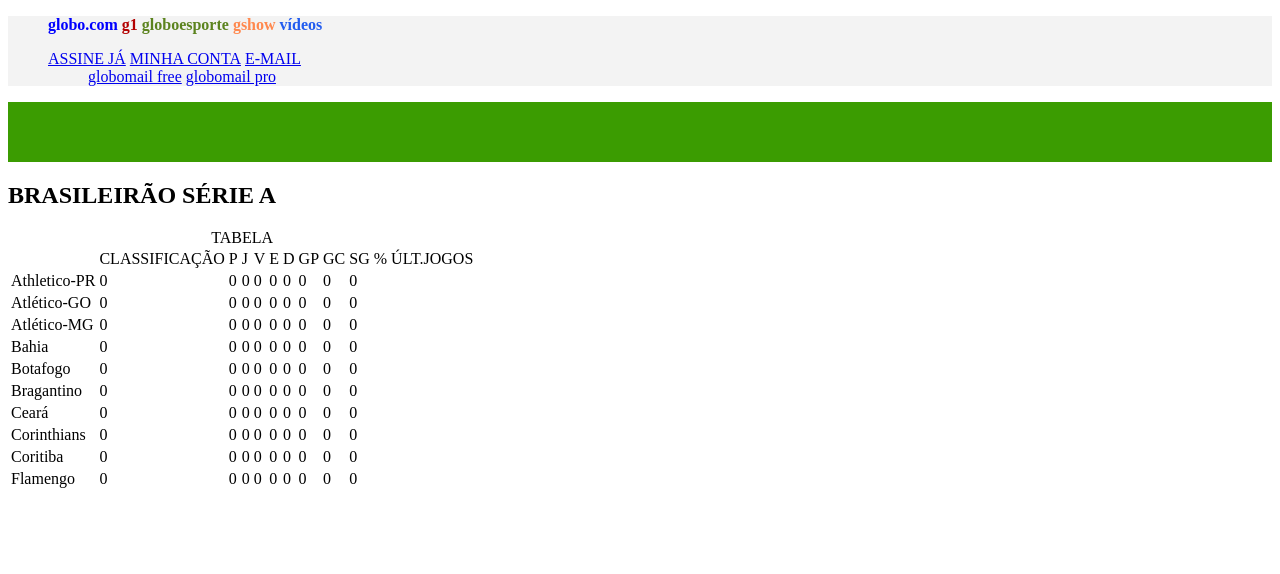
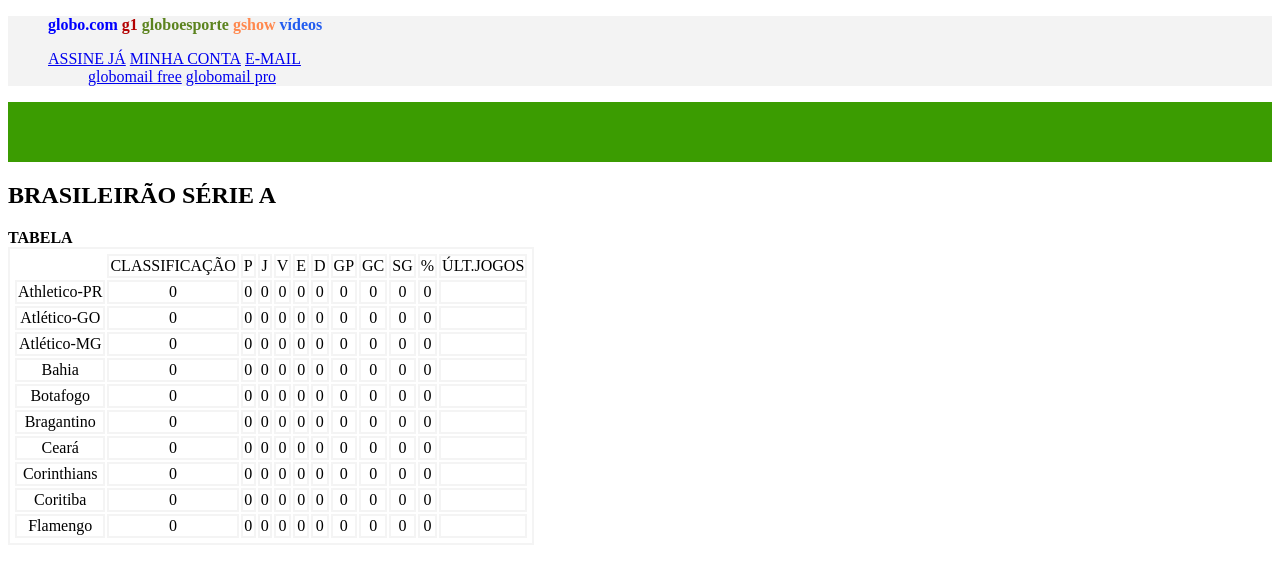
Before and after one commit to teradevlab/cssatv2, a plain HTML site: page index.html in a window 1280 px wide. Drawn offline with Linux system fonts and the light colour scheme.

Commit message:
Separação de células.

```diff
--- a/css/Styles.css
+++ b/css/Styles.css
@@ -59,7 +59,25 @@ nav#CinzaHead {
 
 }
 
+table#ClassificacaoGeral {
+    border: 2px solid #F4F4F4;
+    text-align: center;
+    padding: 3px;
 
+}
+
+table#ClassificacaoGeral caption
+{
+    text-align: left;
+    font-weight: bolder;
+
+}
+table#ClassificacaoGeral td
+{
+    text-align: center;
+    border: 2px solid #F4F4F4;
+    border-spacing: 2px;
+}
 
 h1 {
 
--- a/index.html
+++ b/index.html
@@ -48,16 +48,16 @@
             <table id="ClassificacaoGeral">
                 <caption>TABELA</caption>
                 <th><td>CLASSIFICAÇÃO</td><td>P</td><td>J</td><td>V</td><td>E</td><td>D</td><td>GP</td><td>GC</td><td>SG</td><td>%</td><td>ÚLT.JOGOS</td></th>
-                <tr><td>Athletico-PR</td><td>0</td><td>0</td><td>0</td><td>0</td><td>0</td><td>0</td><td>0</td><td>0</td><td>0</td><td></td></tr>
-                <tr><td>Atlético-GO</td><td>0</td><td>0</td><td>0</td><td>0</td><td>0</td><td>0</td><td>0</td><td>0</td><td>0</td><td></td></tr>
-                <tr><td>Atlético-MG</td><td>0</td><td>0</td><td>0</td><td>0</td><td>0</td><td>0</td><td>0</td><td>0</td><td>0</td><td></td></tr>
-                <tr><td>Bahia</td><td>0</td><td>0</td><td>0</td><td>0</td><td>0</td><td>0</td><td>0</td><td>0</td><td>0</td><td></td></tr>
-                <tr><td>Botafogo</td><td>0</td><td>0</td><td>0</td><td>0</td><td>0</td><td>0</td><td>0</td><td>0</td><td>0</td><td></td></tr>
-                <tr><td>Bragantino</td><td>0</td><td>0</td><td>0</td><td>0</td><td>0</td><td>0</td><td>0</td><td>0</td><td>0</td><td></td></tr>
-                <tr><td>Ceará</td><td>0</td><td>0</td><td>0</td><td>0</td><td>0</td><td>0</td><td>0</td><td>0</td><td>0</td><td></td></tr>
-                <tr><td>Corinthians</td><td>0</td><td>0</td><td>0</td><td>0</td><td>0</td><td>0</td><td>0</td><td>0</td><td>0</td><td></td></tr>
-                <tr><td>Coritiba</td><td>0</td><td>0</td><td>0</td><td>0</td><td>0</td><td>0</td><td>0</td><td>0</td><td>0</td><td></td></tr>
-                <tr><td>Flamengo</td><td>0</td><td>0</td><td>0</td><td>0</td><td>0</td><td>0</td><td>0</td><td>0</td><td>0</td><td></td></tr>
+                <tr><td>Athletico-PR</td><td>0</td><td>0</td><td>0</td><td>0</td><td>0</td><td>0</td><td>0</td><td>0</td><td>0</td><td>0</td><td></td></tr>
+                <tr><td>Atlético-GO</td><td>0</td><td>0</td><td>0</td><td>0</td><td>0</td><td>0</td><td>0</td><td>0</td><td>0</td><td>0</td><td></td></tr>
+                <tr><td>Atlético-MG</td><td>0</td><td>0</td><td>0</td><td>0</td><td>0</td><td>0</td><td>0</td><td>0</td><td>0</td><td>0</td><td></td></tr>
+                <tr><td>Bahia</td><td>0</td><td>0</td><td>0</td><td>0</td><td>0</td><td>0</td><td>0</td><td>0</td><td>0</td><td>0</td><td></td></tr>
+                <tr><td>Botafogo</td><td>0</td><td>0</td><td>0</td><td>0</td><td>0</td><td>0</td><td>0</td><td>0</td><td>0</td><td>0</td><td></td></tr>
+                <tr><td>Bragantino</td><td>0</td><td>0</td><td>0</td><td>0</td><td>0</td><td>0</td><td>0</td><td>0</td><td>0</td><td>0</td><td></td></tr>
+                <tr><td>Ceará</td><td>0</td><td>0</td><td>0</td><td>0</td><td>0</td><td>0</td><td>0</td><td>0</td><td>0</td><td>0</td><td></td></tr>
+                <tr><td>Corinthians</td><td>0</td><td>0</td><td>0</td><td>0</td><td>0</td><td>0</td><td>0</td><td>0</td><td>0</td><td>0</td><td></td></tr>
+                <tr><td>Coritiba</td><td>0</td><td>0</td><td>0</td><td>0</td><td>0</td><td>0</td><td>0</td><td>0</td><td>0</td><td>0</td><td></td></tr>
+                <tr><td>Flamengo</td><td>0</td><td>0</td><td>0</td><td>0</td><td>0</td><td>0</td><td>0</td><td>0</td><td>0</td><td>0</td><td></td></tr>
 
             </table>
 
```
